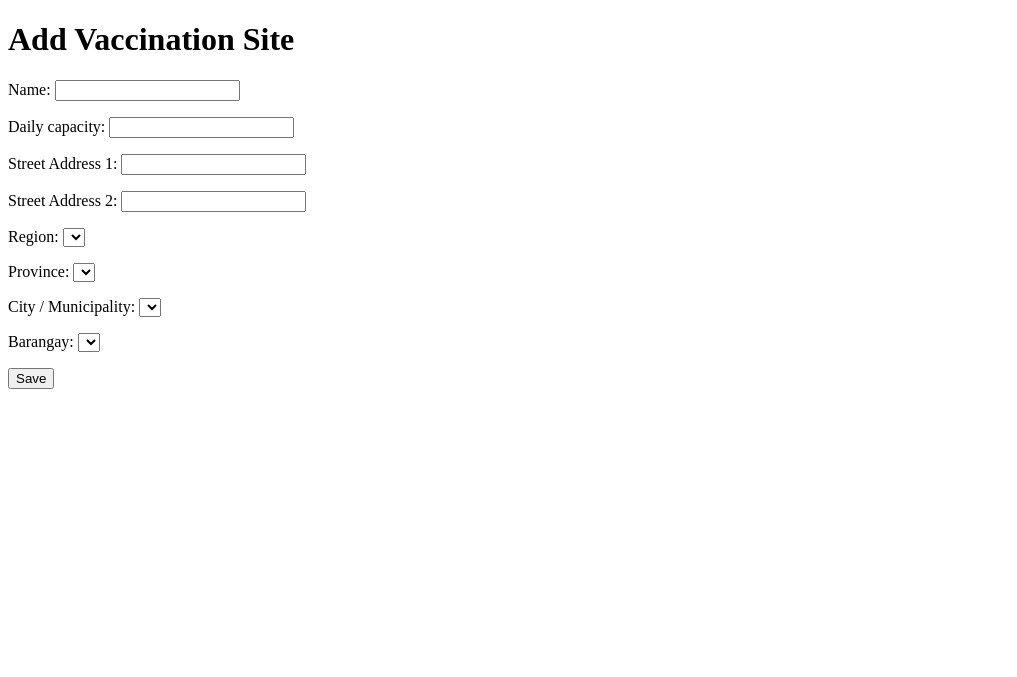
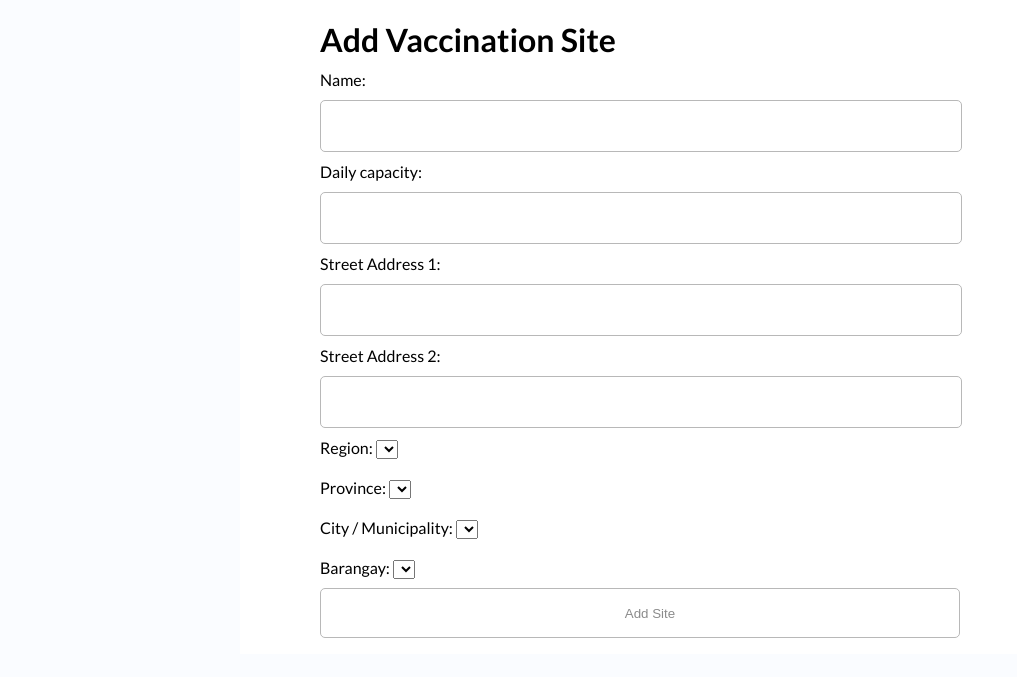
Before and after one commit to baguioni/vaccuna, a Django app: template templates/vaccinationSite.html in a window 1280 px wide. Shown: the top 677 px of the page, without its empty margins (0-1017 px from the left). Run offline with Django 3.2, Linux system fonts and the light colour scheme; the template is opened without the code that fills it: values that come from a table or form of the project are taken from there, others are empty; some libraries are stand-ins or nearby versions.

Commit message:
Update: LGU Forms Skin 1

```diff
--- a/templates/lguForms.html
+++ b/templates/lguForms.html
@@ -1,12 +1,123 @@
+{% load static %}
 <!DOCTYPE html>
-<html lang="en">
-<head>
-    <title>Vaccuna</title>
-</head>
+<html lang="en" xmlns="http://www.w3.org/1999/html">
+    <head>
+        <title>Vaccuna | Dashboard</title>
+            <link rel="preconnect" href="https://fonts.gstatic.com">
+<link href="https://fonts.googleapis.com/css2?family=Lato:ital,wght@0,100;0,300;0,400;0,700;0,900;1,100;1,300;1,400;1,700;1,900&display=swap" rel="stylesheet">
+        <meta name="viewport" content="width=device-width, initial-scale=1.0">
+        <link rel="shortcut icon" type="image/png" href="{% static 'img/favicon.png' %}"/>
+        <link rel="stylesheet" href="{% static 'css/style.css' %}">
+        <link rel="stylesheet" href="https://stackpath.bootstrapcdn.com/font-awesome/4.7.0/css/font-awesome.min.css">
+    </head>
 <!-- https://www.darwinbiler.com/jquery-ph-locations/ -->
-<body>
-    {% block content %}
-    {% endblock content %}
+    <head>
+        <title>Vaccuna | Dashboard</title>
+            <link rel="preconnect" href="https://fonts.gstatic.com">
+<link href="https://fonts.googleapis.com/css2?family=Lato:ital,wght@0,100;0,300;0,400;0,700;0,900;1,100;1,300;1,400;1,700;1,900&display=swap" rel="stylesheet">
+        <meta name="viewport" content="width=device-width, initial-scale=1.0">
+        <link rel="shortcut icon" type="image/png" href="{% static 'img/favicon.png' %}"/>
+        <link rel="stylesheet" href="{% static 'css/style.css' %}">
+        <link rel="stylesheet" href="https://stackpath.bootstrapcdn.com/font-awesome/4.7.0/css/font-awesome.min.css">
+    </head>
+    <style>
+        body{
+            background-color: #fafcff
+        }
+
+        .screen{
+            width: 50%;
+            height: auto;
+            margin-left: auto;
+            margin-right: auto;
+            background-color: #fff;
+        }
+
+        .styling {
+            font-family: 'Lato', sans-serif;
+            padding-top: 10px;
+            padding-bottom: 10px;
+            line-height: 40px;
+            height: auto;
+            margin: auto;
+            width: 100%;
+            border-radius: 5px;
+            outline: none;
+        }
+
+        .content-table {
+            border-collapse: collapse;
+            width: 92%;
+            margin-left: auto;
+            margin-right: auto;
+            font-size: 0.9em;
+            min-width: 400px;
+            border-radius: 5px 5px 0 0;
+            overflow: hidden;
+        }
+
+        .content-table thead tr{
+            background-color: #e8a05a;
+            color: #fff;
+            text-align: left;
+            font-weight: bold;
+        }
+
+        .content-table th,
+        .content-table td {
+            padding: 3px 15px;
+        }
+
+        .content-table tbody tr {
+            border-bottom: 1px solid #dddddd;
+        }
+
+        .content-table tbody tr:nth-of-type(even){
+            background-color: #f3f3f3;
+        }
+
+        .content-table tbody tr:last-of-type{
+            border-bottom: 2px solid #e8a05a
+        }
+
+        .button {
+          background-color: #52bbe8;
+          border: none;
+          border-radius: 5px;
+          color: white;
+          padding: 5px 12px;
+          text-align: center;
+          text-decoration: none;
+          display: inline-block;
+          font-size: 16px;
+        }
+
+        .button1 {
+          background-color: #cacaca;
+          border: none;
+          border-radius: 5px;
+          color: white;
+          padding: 5px 12px;
+          text-align: center;
+          text-decoration: none;
+          display: inline-block;
+          font-size: 16px;
+        }
+
+
+
+    </style>
+    <body>
+    <div class="forWebRegister">
+            <div class="input-box">
+                <div class="styling">
+                    {% block content %}
+                    {% endblock content %}
+                </div>
+            </div>
+            </div>
+
+    </div>
         <script type="text/javascript" src="https://cdnjs.cloudflare.com/ajax/libs/jquery/3.5.0/jquery.js"></script>
         {% load static %}
         <script type="text/javascript" src="{% static 'ph-locations.js' %}"></script>
--- a/templates/vaccinationSite.html
+++ b/templates/vaccinationSite.html
@@ -1,12 +1,28 @@
 {% extends "lguForms.html" %}
+{% load static %}
+<!DOCTYPE html>
+<html lang="en">
+    <head>
+        <title>Vaccuna | Dashboard</title>
+            <link rel="preconnect" href="https://fonts.gstatic.com">
+<link href="https://fonts.googleapis.com/css2?family=Lato:ital,wght@0,100;0,300;0,400;0,700;0,900;1,100;1,300;1,400;1,700;1,900&display=swap" rel="stylesheet">
+        <meta name="viewport" content="width=device-width, initial-scale=1.0">
+        <link rel="shortcut icon" type="image/png" href="{% static 'img/favicon.png' %}"/>
+        <link rel="stylesheet" href="{% static 'css/style.css' %}">
+        <link rel="stylesheet" href="https://stackpath.bootstrapcdn.com/font-awesome/4.7.0/css/font-awesome.min.css">
+    </head>
 
+<body>
 {% block content %}
     <h1>Add Vaccination Site</h1>
     <h2>{{lgu.name}}</h2>
-    <form method="POST">
-      {% csrf_token %}
-      {{site_form.as_p}}
-      {{address_form.as_p}}
-      <input type="submit" value="Save"/>
-    </form>
+    <div class="form-control">
+        <form method="POST">
+          {% csrf_token %}
+          {{site_form.as_p}}
+          {{address_form.as_p}}
+          <input type="submit" value="Add Site"/>
+        </form>
 {% endblock content %}
+    </div>
+</body>
```
Also changed, not shown: core/views.py (+7 -7 lines), templates/lguDashboard.html (+19 -6 lines).
